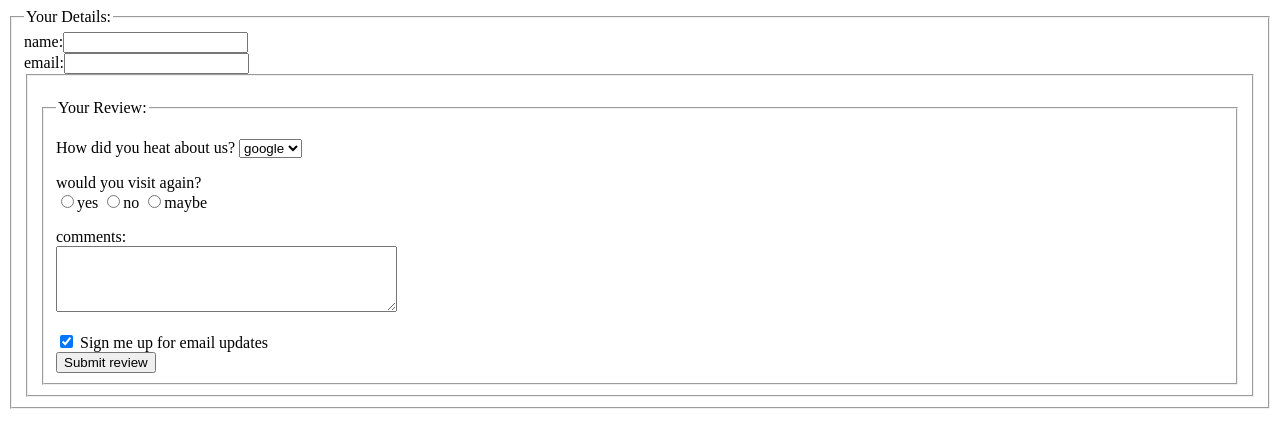
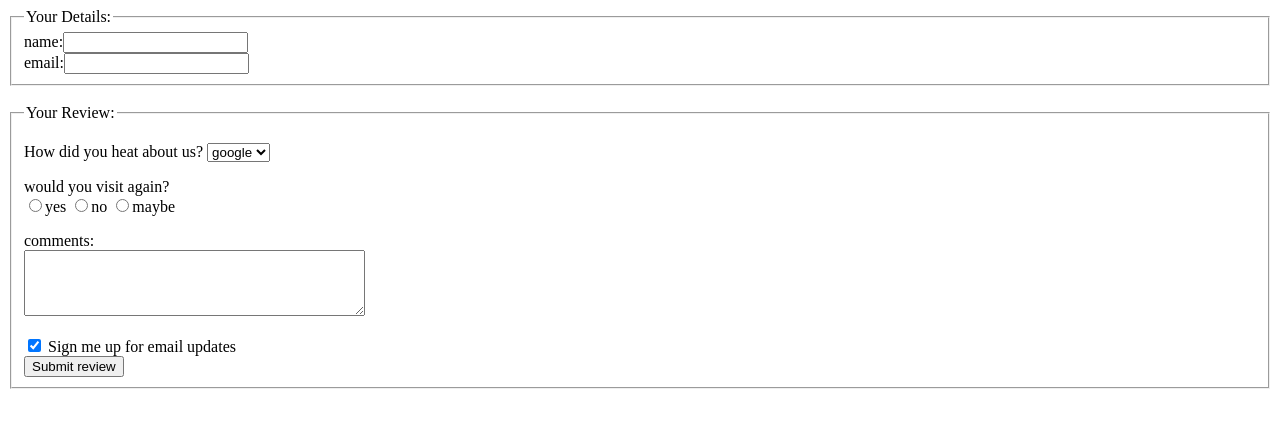
Before and after one commit to raza-chohan/foam-project, a plain HTML site: page index.html in a window 1280 px wide. Drawn offline with Linux system fonts and the light colour scheme.

Commit message:
Update index.html

```diff
--- a/index.html
+++ b/index.html
@@ -12,7 +12,7 @@
         <label>name:<input type="name"></label> <br>
         <label>email:<input type="email"</label>
         <br>
-        <fieldset>
+        </fieldset>
             <br>
             <fieldset>
                 <legend>Your Review:</legend>
```
